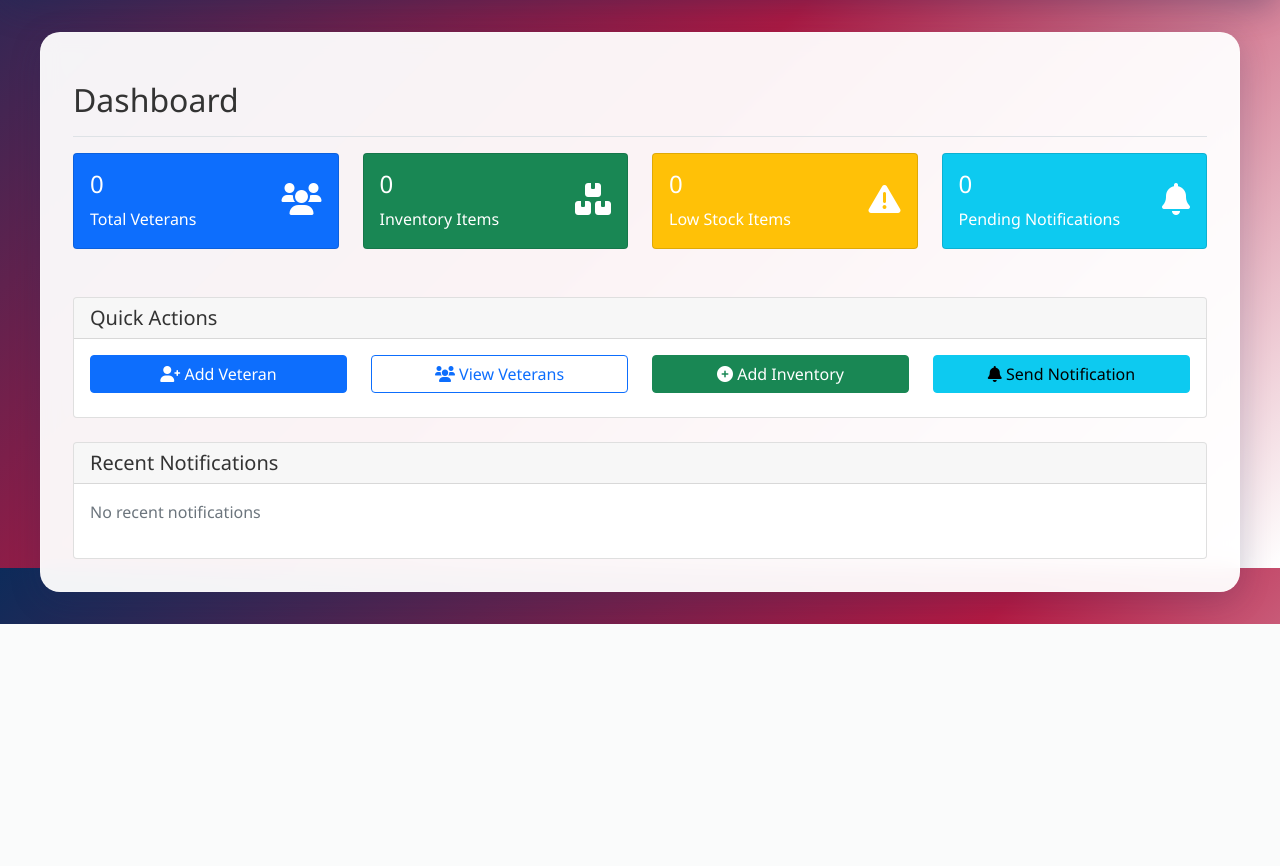
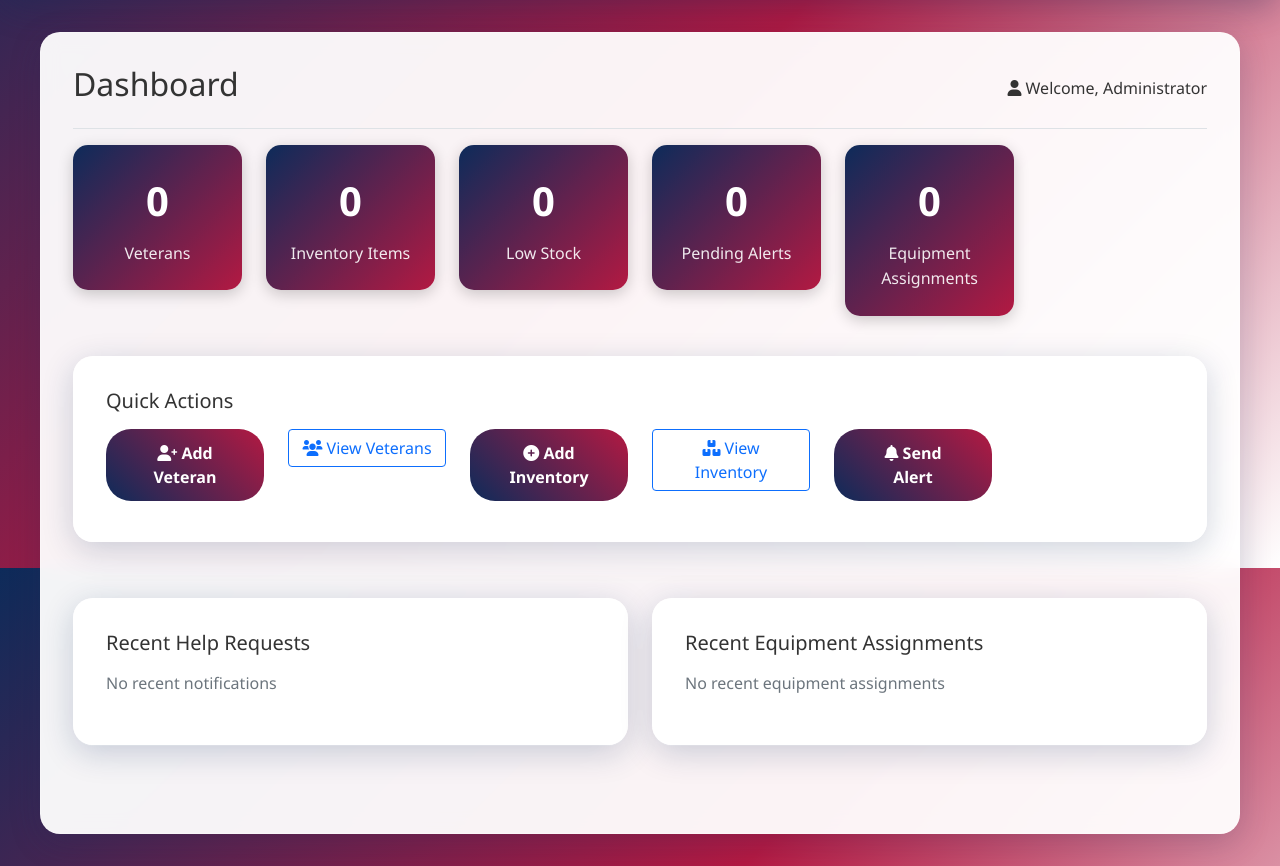
Before and after one commit to husseinthedev-CR7/sacramento-standdown, a Flask app: page /dashboard in a window 1280 px wide. Shown: the part 232-1098 px from the top of the page. Before the commit the page ends 856 px from the top, so only its background shows below. Run offline with Flask 3, Linux system fonts and the light colour scheme; a user stored in the database is signed in; data comes from the database, SQL or seed files in the repository; data that the repository does not hold is empty.

Commit message:
Update dashboard.html

```diff
--- a/templates/dashboard.html
+++ b/templates/dashboard.html
@@ -3,120 +3,90 @@
 {% block title %}Dashboard - Sacramento Stand Down{% endblock %}
 
 {% block content %}
-<div class="d-flex justify-content-between flex-wrap flex-md-nowrap align-items-center pt-3 pb-2 mb-3 border-bottom">
+<div class="d-flex justify-content-between flex-wrap flex-md-nowrap align-items-center pb-3 mb-3 border-bottom">
     <h1 class="h2">Dashboard</h1>
+    <div class="btn-toolbar mb-2 mb-md-0">
+        <span class="navbar-text">
+            <i class="fas fa-user"></i> Welcome, {{ current_user.display_name }}
+        </span>
+    </div>
 </div>
 
+<!-- Stats Cards -->
+<div class="row mb-4">
+    <div class="col-md-2 col-6 mb-3">
+        <div class="stats-card">
+            <div class="stats-number">{{ total_veterans }}</div>
+            <div class="stats-label">Veterans</div>
+        </div>
+    </div>
+    <div class="col-md-2 col-6 mb-3">
+        <div class="stats-card">
+            <div class="stats-number">{{ total_inventory }}</div>
+            <div class="stats-label">Inventory Items</div>
+        </div>
+    </div>
+    <div class="col-md-2 col-6 mb-3">
+        <div class="stats-card">
+            <div class="stats-number">{{ low_stock }}</div>
+            <div class="stats-label">Low Stock</div>
+        </div>
+    </div>
+    <div class="col-md-2 col-6 mb-3">
+        <div class="stats-card">
+            <div class="stats-number">{{ pending_notifications }}</div>
+            <div class="stats-label">Pending Alerts</div>
+        </div>
+    </div>
+    <div class="col-md-2 col-6 mb-3">
+        <div class="stats-card">
+            <div class="stats-number">{{ total_assignments }}</div>
+            <div class="stats-label">Equipment Assignments</div>
+        </div>
+    </div>
+</div>
+
+<!-- Quick Actions -->
+<div class="row mb-4">
+    <div class="col-12">
+        <div class="content-card">
+            <h5 class="card-title mb-3">Quick Actions</h5>
             <div class="row">
-    <!-- Stats Cards -->
-    <div class="col-md-3 mb-4">
-        <div class="card text-white bg-primary">
-            <div class="card-body">
-                <div class="d-flex justify-content-between">
-                    <div>
-                        <h4 class="card-title">{{ total_veterans }}</h4>
-                        <p class="card-text">Total Veterans</p>
+                <div class="col-md-2 col-6 mb-2">
+                    <a href="{{ url_for('add_veteran') }}" class="btn btn-ssd w-100">
+                        <i class="fas fa-user-plus"></i> Add Veteran
+                    </a>
                 </div>
-                    <div class="align-self-center">
-                        <i class="fas fa-users fa-2x"></i>
+                <div class="col-md-2 col-6 mb-2">
+                    <a href="{{ url_for('veterans') }}" class="btn btn-outline-primary w-100">
+                        <i class="fas fa-users"></i> View Veterans
+                    </a>
+                </div>
+                <div class="col-md-2 col-6 mb-2">
+                    <a href="{{ url_for('add_inventory') }}" class="btn btn-ssd w-100">
+                        <i class="fas fa-plus-circle"></i> Add Inventory
+                    </a>
+                </div>
+                <div class="col-md-2 col-6 mb-2">
+                    <a href="{{ url_for('inventory') }}" class="btn btn-outline-primary w-100">
+                        <i class="fas fa-boxes"></i> View Inventory
+                    </a>
+                </div>
+                <div class="col-md-2 col-6 mb-2">
+                    <a href="{{ url_for('notifications') }}" class="btn btn-ssd w-100">
+                        <i class="fas fa-bell"></i> Send Alert
+                    </a>
                 </div>
             </div>
         </div>
     </div>
 </div>
 
-    <div class="col-md-3 mb-4">
-        <div class="card text-white bg-success">
-            <div class="card-body">
-                <div class="d-flex justify-content-between">
-                    <div>
-                        <h4 class="card-title">{{ total_inventory }}</h4>
-                        <p class="card-text">Inventory Items</p>
-                    </div>
-                    <div class="align-self-center">
-                        <i class="fas fa-boxes fa-2x"></i>
-                    </div>
-                </div>
-            </div>
-        </div>
-    </div>
-
-    <div class="col-md-3 mb-4">
-        <div class="card text-white bg-warning">
-            <div class="card-body">
-                <div class="d-flex justify-content-between">
-                    <div>
-                        <h4 class="card-title">{{ low_stock }}</h4>
-                        <p class="card-text">Low Stock Items</p>
-                    </div>
-                    <div class="align-self-center">
-                        <i class="fas fa-exclamation-triangle fa-2x"></i>
-                    </div>
-                </div>
-            </div>
-        </div>
-    </div>
-
-    <div class="col-md-3 mb-4">
-        <div class="card text-white bg-info">
-            <div class="card-body">
-                <div class="d-flex justify-content-between">
-                    <div>
-                        <h4 class="card-title">{{ pending_notifications }}</h4>
-                        <p class="card-text">Pending Notifications</p>
-                    </div>
-                    <div class="align-self-center">
-                        <i class="fas fa-bell fa-2x"></i>
-                    </div>
-                </div>
-            </div>
-        </div>
-    </div>
-</div>
-
-<!-- Quick Actions -->
-<div class="row mt-4">
-    <div class="col-12">
-        <div class="card">
-            <div class="card-header">
-                <h5 class="card-title mb-0">Quick Actions</h5>
-            </div>
-            <div class="card-body">
 <div class="row">
-                    <div class="col-md-3 mb-2">
-                        <a href="{{ url_for('add_veteran') }}" class="btn btn-primary w-100">
-                            <i class="fas fa-user-plus"></i> Add Veteran
-                        </a>
-                    </div>
-                    <div class="col-md-3 mb-2">
-                        <a href="{{ url_for('veterans') }}" class="btn btn-outline-primary w-100">
-                            <i class="fas fa-users"></i> View Veterans
-                        </a>
-                    </div>
-                    <div class="col-md-3 mb-2">
-                        <a href="{{ url_for('add_inventory') }}" class="btn btn-success w-100">
-                            <i class="fas fa-plus-circle"></i> Add Inventory
-                        </a>
-                    </div>
-                    <div class="col-md-3 mb-2">
-                        <a href="{{ url_for('notifications') }}" class="btn btn-info w-100">
-                            <i class="fas fa-bell"></i> Send Notification
-                        </a>
-                    </div>
-                </div>
-            </div>
-        </div>
-    </div>
-</div>
-
     <!-- Recent Notifications -->
-<div class="row mt-4">
-    <div class="col-12">
-        <div class="card">
-            <div class="card-header">
-                <h5 class="card-title mb-0">Recent Notifications</h5>
-            </div>
-            <div class="card-body">
+    <div class="col-md-6 mb-4">
+        <div class="content-card">
+            <h5 class="card-title mb-3">Recent Help Requests</h5>
             {% if recent_notifications %}
                 <div class="list-group">
                     {% for notification in recent_notifications %}
@@ -125,9 +95,9 @@
                             <h6 class="mb-1">
                                 <i class="fas fa-user"></i> {{ notification.from_user_name }}
                                 {% if notification.priority == 'Urgent' %}
-                                        <span class="badge bg-danger">Urgent</span>
+                                    <span class="badge bg-warning">Urgent</span>
                                 {% elif notification.priority == 'Emergency' %}
-                                        <span class="badge bg-dark">Emergency</span>
+                                    <span class="badge bg-danger">Emergency</span>
                                 {% endif %}
                             </h6>
                             <small>{{ notification.created_at[:16] }}</small>
@@ -135,9 +105,9 @@
                         <p class="mb-1"><strong>Reason:</strong> {{ notification.reason }}</p>
                         <p class="mb-1"><strong>Location:</strong> {{ notification.location }}</p>
                         {% if notification.status == 'responded' %}
-                                <small class="text-success"><i class="fas fa-check"></i> Responded: {{ notification.response }}</small>
+                            <small class="text-success"><i class="fas fa-check"></i> Responded</small>
                         {% else %}
-                                <small class="text-warning"><i class="fas fa-clock"></i> Pending response</small>
+                            <small class="text-warning"><i class="fas fa-clock"></i> Pending</small>
                         {% endif %}
                     </div>
                     {% endfor %}
@@ -147,6 +117,29 @@
             {% endif %}
         </div>
     </div>
+
+    <!-- Recent Equipment Assignments -->
+    <div class="col-md-6 mb-4">
+        <div class="content-card">
+            <h5 class="card-title mb-3">Recent Equipment Assignments</h5>
+            {% if recent_assignments %}
+                <div class="list-group">
+                    {% for assignment in recent_assignments %}
+                    <div class="list-group-item">
+                        <div class="d-flex w-100 justify-content-between">
+                            <h6 class="mb-1">{{ assignment.item_name }}</h6>
+                            <small>{{ assignment.assigned_at[:16] }}</small>
+                        </div>
+                        <p class="mb-1"><strong>To:</strong> {{ assignment.first_name }} {{ assignment.last_name }}</p>
+                        <p class="mb-1"><strong>Quantity:</strong> {{ assignment.quantity_assigned }}</p>
+                        <small class="text-muted">By: {{ assignment.assigned_by_name }}</small>
+                    </div>
+                    {% endfor %}
+                </div>
+            {% else %}
+                <p class="text-muted">No recent equipment assignments</p>
+            {% endif %}
+        </div>
     </div>
 </div>
 {% endblock %}
```
Lines whose indentation alone changed are shown as unchanged.
